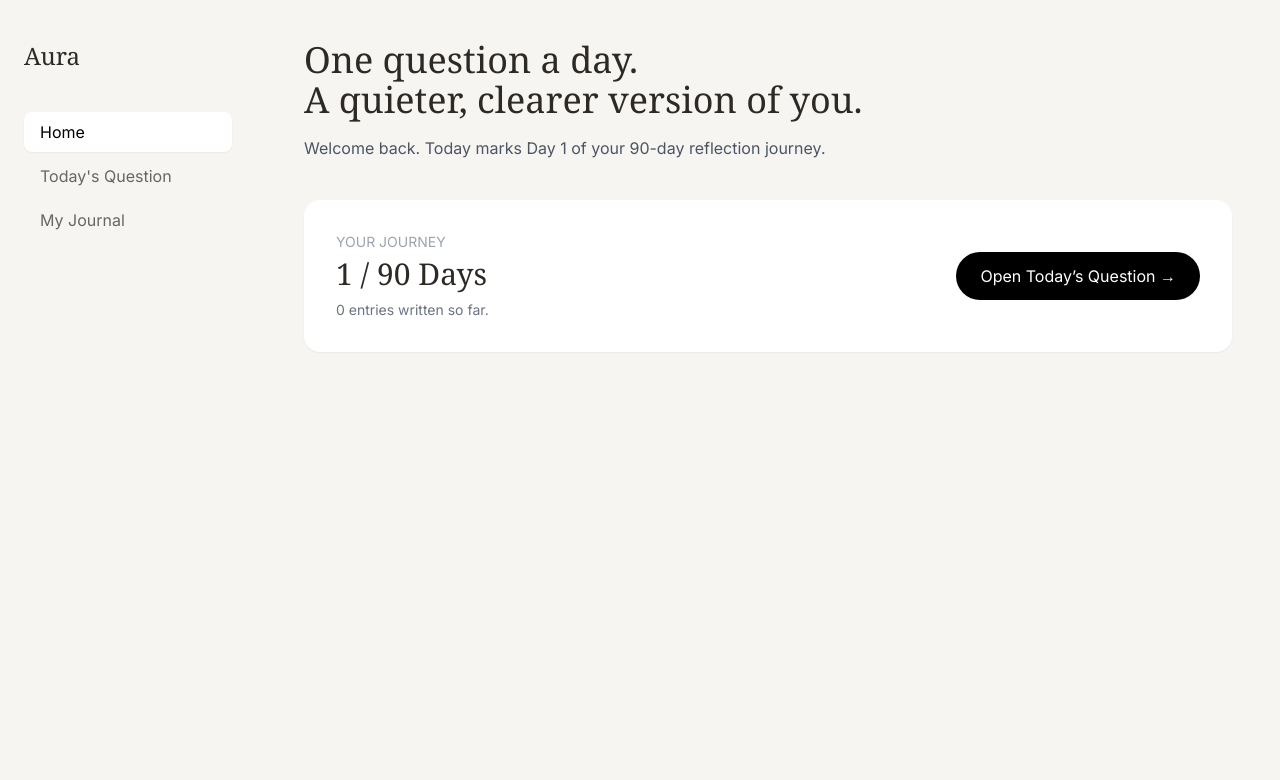
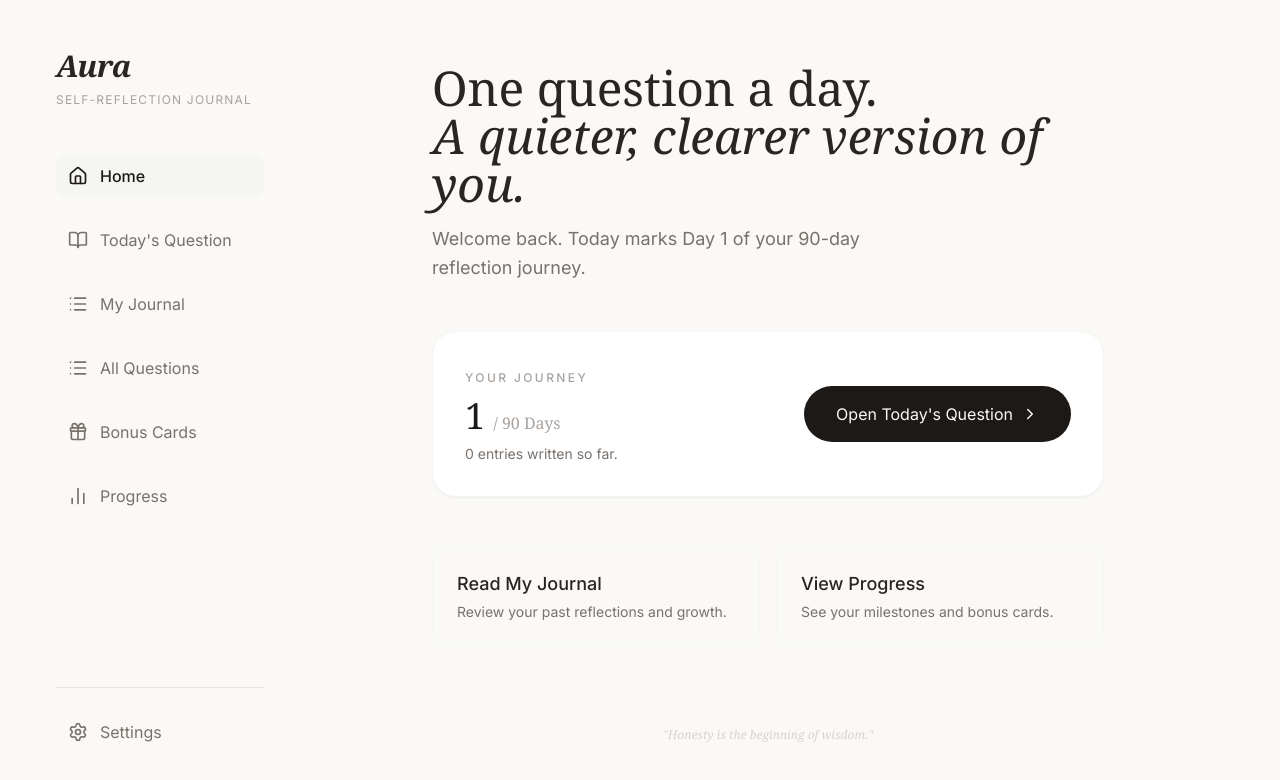
Before and after one commit to Posno01/-, a React (Vite) app: page / in a window 1280 px wide. Shown: the top 780 px of the page. Built offline with nearby package versions, Linux system fonts and the light colour scheme; a web font is replaced by a local one.

Commit message:
Update App.tsx

```diff
--- a/App.tsx
+++ b/App.tsx
@@ -1,243 +1,156 @@
-import { useEffect, useState } from "react";
 
-/* =========================
-   질문 데이터 (예시)
-   ========================= */
-const QUESTIONS = [
-  {
-    day: 1,
-    ko: "가장 자주 찾아오지만 말로 표현하지 않는 감정은 무엇인가요?",
-    en: "Which emotion visits you most often, yet remains unspoken?",
-  },
-  {
-    day: 2,
-    ko: "최근 한 달 동안 나를 가장 많이 흔든 사건은 무엇이었나요?",
-    en: "What event has shaken you most this past month?",
-  },
-  // 👉 Day 90까지 동일한 형식으로 추가 가능
-];
+import React, { useState, useEffect, useMemo, createContext, useContext } from 'react';
+import { HashRouter as Router, Routes, Route, Link, useLocation, useNavigate } from 'react-router-dom';
+import { LucideHome, LucideBookOpen, LucideList, LucideGift, LucideBarChart2, LucideSettings, LucideChevronLeft, LucideChevronRight, LucideCheckCircle2 } from 'lucide-react';
+import { PROMPTS } from './data/prompts';
+import { BONUS_CARDS } from './data/bonus';
+import { UserState, JournalEntry } from './types';
 
-/* =========================
-   페이지 타입
-   ========================= */
-type Page = "home" | "today" | "journal";
+// Pages
+import Home from './pages/Home';
+import Today from './pages/Today';
+import MyJournal from './pages/MyJournal';
+import AllQuestions from './pages/AllQuestions';
+import BonusCards from './pages/BonusCards';
+import Progress from './pages/Progress';
+import Settings from './pages/Settings';
 
-export default function App() {
-  /* 현재 페이지 */
-  const [page, setPage] = useState<Page>("home");
+// Context
+interface AppContextType {
+  state: UserState;
+  currentDayIndex: number;
+  updateEntry: (day: number, content: string, isLocked: boolean) => void;
+  resetProgress: () => void;
+}
+
+const AppContext = createContext<AppContextType | undefined>(undefined);
+
+export const useApp = () => {
+  const context = useContext(AppContext);
+  if (!context) throw new Error('useApp must be used within AppProvider');
+  return context;
+};
+
+const App: React.FC = () => {
+  const [state, setState] = useState<UserState>(() => {
+    const saved = localStorage.getItem('aura_journal_state');
+    if (saved) return JSON.parse(saved);
+    return {
+      startDate: null,
+      entries: {}
+    };
+  });
+
+  // Calculate current day based on start date
+  const currentDayIndex = useMemo(() => {
+    if (!state.startDate) return 0;
+    const start = new Date(state.startDate);
+    const today = new Date();
+    const diffTime = Math.abs(today.getTime() - start.getTime());
+    const diffDays = Math.floor(diffTime / (1000 * 60 * 60 * 24));
+    // Users advance one day at a time, but we don't let them jump ahead
+    // If they skipped days, they should still be on their "relative" day from start
+    return Math.min(89, diffDays);
+  }, [state.startDate]);
+
+  useEffect(() => {
+    localStorage.setItem('aura_journal_state', JSON.stringify(state));
+  }, [state]);
+
+  const updateEntry = (day: number, content: string, isLocked: boolean) => {
+    setState(prev => {
+      const newState = { ...prev };
+      // If it's the first time writing anything, set the start date to today
+      if (!newState.startDate) {
+        newState.startDate = new Date().toISOString();
+      }
+      newState.entries[day] = {
+        day,
+        content,
+        date: new Date().toLocaleDateString(),
+        isLocked
+      };
+      return newState;
+    });
+  };
+
+  const resetProgress = () => {
+    if (window.confirm("Are you sure you want to reset all your progress? This cannot be undone.")) {
+      setState({ startDate: null, entries: {} });
+      localStorage.removeItem('aura_journal_state');
+      window.location.reload();
+    }
+  };
 
   return (
-    <div className="min-h-screen flex bg-[#F7F5F2]">
-      <Sidebar page={page} setPage={setPage} />
+    <AppContext.Provider value={{ state, currentDayIndex, updateEntry, resetProgress }}>
+      <Router>
+        <div className="min-h-screen flex flex-col md:flex-row max-w-7xl mx-auto md:px-4 lg:px-8">
+          {/* Desktop Sidebar */}
+          <aside className="hidden md:flex flex-col w-64 h-screen sticky top-0 py-12 px-6">
+            <div className="mb-12">
+              <h1 className="text-3xl font-serif italic font-semibold tracking-tight text-stone-800">Aura</h1>
+              <p className="text-xs uppercase tracking-widest text-stone-400 mt-2">Self-Reflection Journal</p>
+            </div>
+            <nav className="flex flex-col gap-6">
+              <NavLink to="/" icon={<LucideHome size={20} />} label="Home" />
+              <NavLink to="/today" icon={<LucideBookOpen size={20} />} label="Today's Question" />
+              <NavLink to="/journal" icon={<LucideList size={20} />} label="My Journal" />
+              <NavLink to="/all" icon={<LucideList size={20} />} label="All Questions" />
+              <NavLink to="/bonus" icon={<LucideGift size={20} />} label="Bonus Cards" />
+              <NavLink to="/progress" icon={<LucideBarChart2 size={20} />} label="Progress" />
+            </nav>
+            <div className="mt-auto pt-6 border-t border-stone-200">
+              <NavLink to="/settings" icon={<LucideSettings size={20} />} label="Settings" />
+            </div>
+          </aside>
 
-      <main className="flex-1 px-12 py-10">
-        {page === "home" && <HomeView setPage={setPage} />}
-        {page === "today" && <TodayView />}
-        {page === "journal" && <JournalView />}
-      </main>
-    </div>
+          {/* Mobile Navigation (Bottom) */}
+          <nav className="md:hidden fixed bottom-0 left-0 right-0 bg-white/80 backdrop-blur-md border-t border-stone-200 px-4 py-3 flex justify-around items-center z-50">
+            <MobileNavLink to="/" icon={<LucideHome size={20} />} />
+            <MobileNavLink to="/today" icon={<LucideBookOpen size={20} />} />
+            <MobileNavLink to="/journal" icon={<LucideList size={20} />} />
+            <MobileNavLink to="/progress" icon={<LucideBarChart2 size={20} />} />
+            <MobileNavLink to="/settings" icon={<LucideSettings size={20} />} />
+          </nav>
+
+          {/* Main Content */}
+          <main className="flex-1 px-4 py-8 md:py-16 pb-24 md:pb-16 overflow-y-auto">
+            <Routes>
+              <Route path="/" element={<Home />} />
+              <Route path="/today" element={<Today />} />
+              <Route path="/journal" element={<MyJournal />} />
+              <Route path="/all" element={<AllQuestions />} />
+              <Route path="/bonus" element={<BonusCards />} />
+              <Route path="/progress" element={<Progress />} />
+              <Route path="/settings" element={<Settings />} />
+            </Routes>
+          </main>
+        </div>
+      </Router>
+    </AppContext.Provider>
   );
-}
+};
 
-/* =========================
-   Sidebar
-   ========================= */
-function Sidebar({
-  page,
-  setPage,
-}: {
-  page: Page;
-  setPage: (p: Page) => void;
-}) {
-  const item = (key: Page, label: string) => (
-    <button
-      onClick={() => setPage(key)}
-      className={`w-full text-left px-4 py-2 rounded-lg mb-1 transition
-        ${
-          page === key
-            ? "bg-white shadow-sm text-black"
-            : "opacity-70 hover:opacity-100"
-        }`}
-    >
-      {label}
-    </button>
+const NavLink: React.FC<{ to: string, icon: React.ReactNode, label: string }> = ({ to, icon, label }) => {
+  const location = useLocation();
+  const isActive = location.pathname === to;
+  return (
+    <Link to={to} className={`flex items-center gap-3 px-3 py-2 rounded-lg transition-all ${isActive ? 'bg-stone-100 text-stone-900 font-medium' : 'text-stone-500 hover:text-stone-800 hover:bg-stone-50'}`}>
+      {icon}
+      <span>{label}</span>
+    </Link>
   );
+};
 
+const MobileNavLink: React.FC<{ to: string, icon: React.ReactNode }> = ({ to, icon }) => {
+  const location = useLocation();
+  const isActive = location.pathname === to;
   return (
-    <aside className="w-64 px-6 py-10">
-      <h1 className="font-serif text-2xl mb-10">Aura</h1>
-      {item("home", "Home")}
-      {item("today", "Today's Question")}
-      {item("journal", "My Journal")}
-    </aside>
+    <Link to={to} className={`p-2 rounded-full transition-all ${isActive ? 'bg-stone-900 text-white shadow-lg' : 'text-stone-400'}`}>
+      {icon}
+    </Link>
   );
-}
+};
 
-/* =========================
-   Home View
-   ========================= */
-function HomeView({ setPage }: { setPage: (p: Page) => void }) {
-  const currentDay =
-    Number(localStorage.getItem("aura-current-day")) || 1;
-
-  const writtenCount = Object.keys(localStorage).filter((key) =>
-    key.startsWith("aura-answer-")
-  ).length;
-
-  return (
-    <div>
-      <h2 className="font-serif text-4xl mb-4">
-        One question a day.
-        <br />A quieter, clearer version of you.
-      </h2>
-
-      <p className="text-gray-600 mb-10">
-        Welcome back. Today marks Day {currentDay} of your 90-day reflection journey.
-      </p>
-
-      <div className="bg-white rounded-2xl p-8 shadow-sm flex justify-between items-center">
-        <div>
-          <p className="text-sm text-gray-400 mb-1">YOUR JOURNEY</p>
-          <p className="text-3xl font-serif">
-            {currentDay} / 90 Days
-          </p>
-          <p className="text-sm text-gray-500 mt-2">
-            {writtenCount} entries written so far.
-          </p>
-        </div>
-
-        <button
-          onClick={() => setPage("today")}
-          className="px-6 py-3 bg-black text-white rounded-full"
-        >
-          Open Today’s Question →
-        </button>
-      </div>
-    </div>
-  );
-}
-
-/* =========================
-   Today Question View
-   ========================= */
-function TodayView() {
-  const [currentDay, setCurrentDay] = useState<number>(() => {
-    const saved = localStorage.getItem("aura-current-day");
-    return saved ? Number(saved) : 1;
-  });
-
-  const [answer, setAnswer] = useState<string>("");
-
-  useEffect(() => {
-    const savedAnswer = localStorage.getItem(
-      `aura-answer-${currentDay}`
-    );
-    setAnswer(savedAnswer || "");
-  }, [currentDay]);
-
-  const question =
-    QUESTIONS.find((q) => q.day === currentDay) || QUESTIONS[0];
-
-  return (
-    <div className="max-w-xl">
-      <h1 className="text-sm tracking-widest text-gray-400 mb-2">
-        DAY {currentDay} / 90
-      </h1>
-
-      <h2 className="text-xl font-semibold mb-2">
-        {question.ko}
-      </h2>
-
-      <p className="italic text-gray-600 mb-6">
-        {question.en}
-      </p>
-
-      <textarea
-        value={answer}
-        onChange={(e) => {
-          setAnswer(e.target.value);
-          localStorage.setItem(
-            `aura-answer-${currentDay}`,
-            e.target.value
-          );
-        }}
-        placeholder="여기에 오늘의 답을 적어보세요."
-        className="w-full h-40 p-4 border rounded-xl resize-none focus:outline-none focus:ring-1"
-      />
-
-      <div className="flex justify-between mt-8">
-        <button
-          disabled={currentDay === 1}
-          onClick={() => {
-            const prev = currentDay - 1;
-            setCurrentDay(prev);
-            localStorage.setItem("aura-current-day", String(prev));
-          }}
-          className="text-sm text-gray-500 disabled:opacity-30"
-        >
-          ← 이전
-        </button>
-
-        <button
-          onClick={() => {
-            if (currentDay < 90) {
-              const next = currentDay + 1;
-              setCurrentDay(next);
-              localStorage.setItem(
-                "aura-current-day",
-                String(next)
-              );
-            }
-          }}
-          className="px-6 py-2 bg-black text-white rounded-full"
-        >
-          다음 →
-        </button>
-      </div>
-    </div>
-  );
-}
-
-/* =========================
-   Journal View
-   ========================= */
-function JournalView() {
-  const entries = Object.keys(localStorage)
-    .filter((key) => key.startsWith("aura-answer-"))
-    .map((key) => {
-      const day = key.replace("aura-answer-", "");
-      return {
-        day,
-        text: localStorage.getItem(key) || "",
-      };
-    })
-    .sort((a, b) => Number(a.day) - Number(b.day));
-
-  return (
-    <div className="max-w-2xl">
-      <h2 className="font-serif text-2xl mb-6">My Journal</h2>
-
-      {entries.length === 0 && (
-        <p className="text-gray-500">
-          아직 작성된 기록이 없습니다.
-        </p>
-      )}
-
-      <ul className="space-y-4">
-        {entries.map((entry) => (
-          <li
-            key={entry.day}
-            className="bg-white p-4 rounded-xl shadow-sm"
-          >
-            <p className="text-sm text-gray-400 mb-1">
-              Day {entry.day}
-            </p>
-            <p className="whitespace-pre-wrap text-gray-800">
-              {entry.text}
-            </p>
-          </li>
-        ))}
-      </ul>
-    </div>
-  );
-}
+export default App;
```
